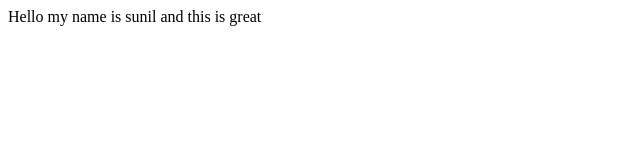
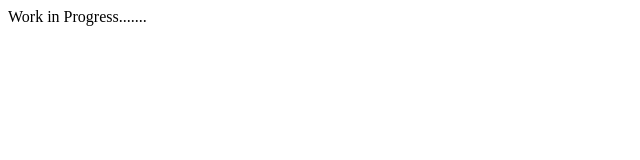
Before and after one commit to scherbatsky-jr/scherbatsky-jr.github.io, a Gatsby site: page / in a window 1280 px wide. Shown: the whole page, without its empty margins (0-640 px from the left). Built offline with nearby package versions, Linux system fonts and the light colour scheme; Gatsby itself is replaced by a stand-in of ours.

Commit message:
fix: minor changes

```diff
--- a/src/pages/index.js
+++ b/src/pages/index.js
@@ -3,7 +3,7 @@ import * as React from "react"
 const IndexPage = () => {
   return (
     <main>
-      Hello my name is sunil and this is great
+      Work in Progress.......
     </main>
   )
 }
```
